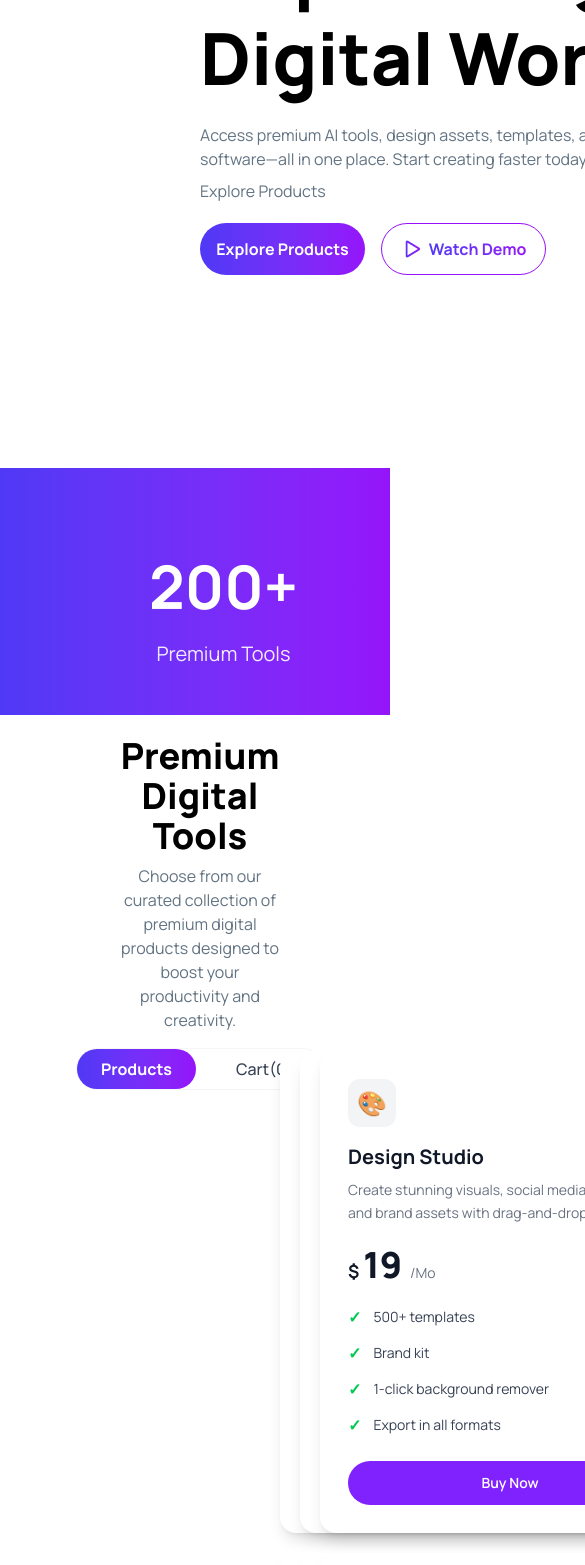
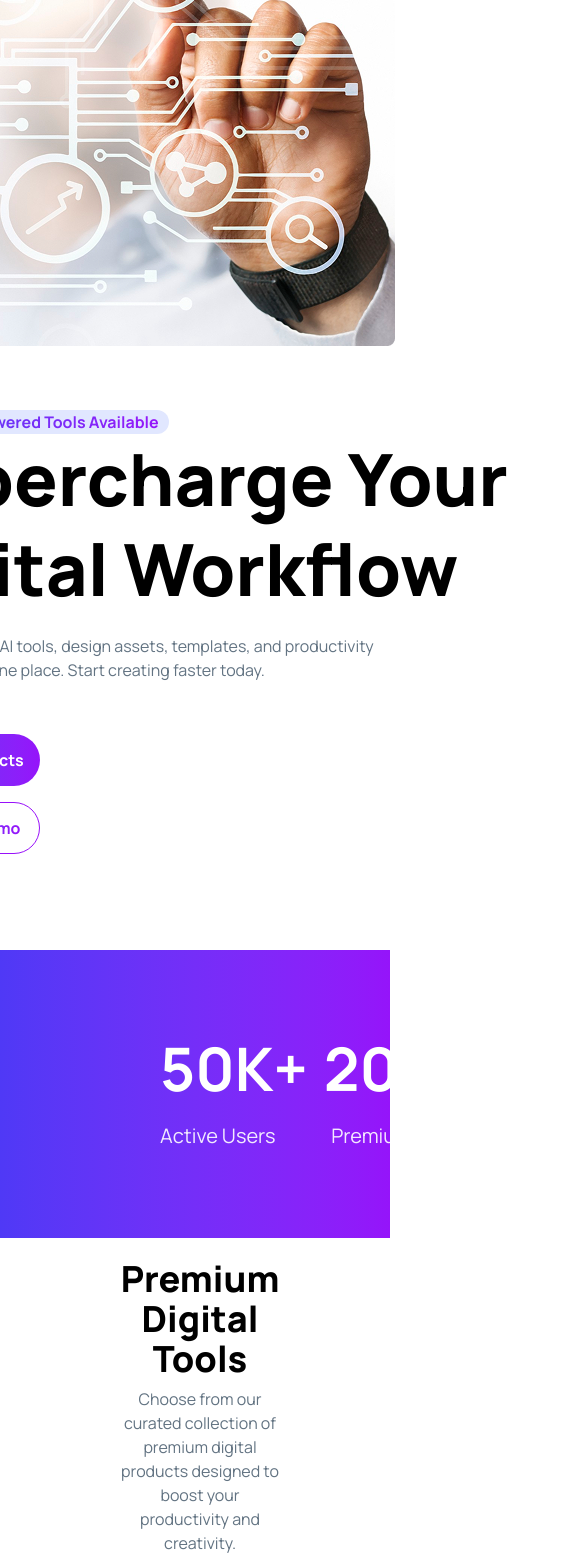
Before and after one commit to ruhul1845/A6, a React (Vite) app: page / in a window 390 px wide. Shown: the part 432-1997 px from the top of the page, 585 px wide, since content can reach past the window. Built offline with nearby package versions, Linux system fonts and the light colour scheme.

Commit message:
responsive added

```diff
--- a/src/App.jsx
+++ b/src/App.jsx
@@ -100,10 +100,11 @@ function App() {
           </div>
         </div>
       </div>
-      <div className='w-[1600px] h-[760px] grid grid-cols-1 md: grid-cols-2 gap-18 mx-50 mt-12 items-center'>
-        <div className='w-[640px] h-[406px]'>
 
-          <div className='w-[294px] h-[38px]  rounded-full bg-[#E1E7FF] flex items-center justify-center gap-2'>
+      <div className='max-w-[1600px] flex flex-col-reverse md:flex-row gap-16 mx-auto my-24 items-center'>
+        <div className='w-[640px] '>
+
+          <div className='w-[294px]   rounded-full bg-[#E1E7FF] flex items-center justify-center gap-2'>
             <img src={circle} alt="" />
             <p className='bg-linear-to-r from-[#4F39F6] to-[#9514FA] bg-clip-text text-transparent font-bold'>New: Ai-Powered Tools Available</p>
           </div>
@@ -119,7 +120,7 @@ function App() {
               Explore Products
             </p>
           </div>
-          <div className='flex gap-4'>
+          <div className='grid grid-cols-1 md:grid-cols-2 gap-4'>
             <button className='w-[165px] h-[52px] rounded-full bg-linear-to-r from-[#4F39F6] to-[#9514FA] items-center '>
               <p className='text-white font-bold'>Explore Products</p>
             </button>
@@ -129,14 +130,14 @@ function App() {
             </button>
           </div>
         </div>
-        <div className='w-[600px] h-[690px]'>
+        <div className='w-[600px] '>
 
           <img src={banner} alt="" />
         </div>
       </div>
-      <div className=' h-[247px] bg-linear-to-r from-[#4F39F6] to-[#9514FA] px-40 py-15'>
+      <div className='w-full bg-linear-to-r from-[#4F39F6] to-[#9514FA] px-40 py-15'>
 
-        <div class="flex items-center justify-center gap-50 py-7">
+        <div class=" flex items-center  justify-between gap-2 py-7">
 
           <div>
             <p class="text-6xl font-bold text-white mb-6">50K+</p>
@@ -180,7 +181,7 @@ function App() {
             </button>
           </div>
         </div>
-        <div className={activeTab === "card" ? "hidden" : "block"}>
+        <div className={`${activeTab === "card" ? "hidden" : "block"} my-3`}>
           <Suspense fallback={<LoaderCircle />}>
             <Toolcard cardArray={cardArray} onAddToCart={handleAddToCart} jsonpromise={jsonpromise} />
           </Suspense>
@@ -214,7 +215,7 @@ function App() {
         </div>
       </div>
 
-      <div className='w-full h-[700px]  bg-[#F9FAFC] mt-28 mx-auto py-30 px-40'>
+      <div className='w-full   bg-[#F9FAFC] mt-28 mx-auto py-30 px-40'>
         <div className='flex flex-col items-center justify-center'>
           <h2 className='text-3xl font-black'>Get Started In 3 Steps</h2>
           <p className='text-[#627382] mt-7'>Start using premium digital tools in minutes, not hours.</p>
@@ -224,7 +225,7 @@ function App() {
         </div>
 
       </div>
-      <div className='w-full h-[830px]  mx-auto py-30'>
+      <div className='w-full   mx-auto py-30'>
         <div className='flex flex-col items-center justify-center'>
           <h2 className='text-3xl font-black'>Simple, Transparent Pricing</h2>
           <p className='text-[#627382] mt-7'>Choose the plan that fits your needs. Upgrade or downgrade anytime.</p>
@@ -247,10 +248,10 @@ function App() {
         </div>
         <p className='text-white/80'> 14-day free trial • No credit card required • Cancel anytime</p>
       </div>
-      <div className='w-full h-[472px] pt-30 px-40  gap-4 bg-[#101727]'>
-        <div className='flex flex-row justify-between'>
+      <div className='w-full  pt-30 px-40  gap-4 bg-[#101727]'>
+        <div className='grid grid-cols-1 md:grid-cols-3 lg:grid-cols-5 space-y-3 space-x-10 justify-between'>
           <div className='flex flex-col gap-3'>
-            <h2 className='text-4xl text-white font-bold'>DigiTools</h2>
+            <h2 className='text-2xl md:text-3xl lg:text-3xl text-white font-bold'>DigiTools</h2>
             <p className='text-white/70 hover:text-white leading-6 max-w-[350px]'>Premium digital tools for creators, professionals, and businesses. Work smarter with our suite of powerful tools.
             </p>
           </div>
--- a/src/Pricing.jsx
+++ b/src/Pricing.jsx
@@ -3,7 +3,7 @@ import Pricingcard from './Pricingcard';
 const Pricing = ({ pricingPromise }) => {
     const data = use(pricingPromise);
     return (
-        <div className='grid grid-cols-3 pl-40 '  >
+        <div className='grid grid-cols-1 lg:grid-cols-3 pl-40 '  >
             {data.map((data) => (
                 <Pricingcard key={data.id} data={data} />
             ))}
--- a/src/Pricingcard.jsx
+++ b/src/Pricingcard.jsx
@@ -2,7 +2,7 @@ import React from 'react';
 
 const Pricingcard = ({ data }) => {
     return (
-        <div className={`relative flex flex-col w-100  p-8 rounded-2xl  ${data.popular ? 'bg-violet-600 text-white' : 'bg-gray-100 text-gray-900'}`}>
+        <div className={`relative flex flex-col w-96  p-8 rounded-2xl my-3  ${data.popular ? 'bg-violet-600 text-white' : 'bg-gray-100 text-gray-900'}`}>
 
             {/* Most Popular Badge */}
             {data.tag && (
--- a/src/Singlecard.jsx
+++ b/src/Singlecard.jsx
@@ -4,7 +4,7 @@ const Singlecard = ({ cardArray, single, onAddToCart }) => {
     const isAdded = cardArray.some(item => item.id === single.id);
 
     return (
-        <div className="relative bg-white rounded-2xl p-7 w-95 shadow-lg justify-center">
+        <div className="relative bg-white rounded-2xl p-7 min-w-fit shadow-lg justify-center">
 
 
             {single.tag && (
--- a/src/Toolcard.jsx
+++ b/src/Toolcard.jsx
@@ -5,7 +5,7 @@ const Toolcard = ({ cardArray, jsonpromise, onAddToCart }) => {
     const data = use(jsonpromise);
     console.log(data);
     return (
-        <div className='grid grid-cols-3 gap-5 pl-20'>
+        <div className='grid grid-cols-1  md:grid-cols-2 lg:grid-cols-3 gap-5 mx-auto justify-center '>
             {
                 data.map((single) => (
                     <Singlecard cardArray={cardArray} onAddToCart={onAddToCart} single={single} />
--- a/src/UserCard.jsx
+++ b/src/UserCard.jsx
@@ -5,10 +5,10 @@ import pack from './assets/package.png'
 
 const UserCard = () => {
     return (
-        <div className="flex gap-4 p-10  rounded-xl">
+        <div className="grid grid-cols-1 md:grid-cols-2 lg:grid-cols-3 gap-4 p-10  rounded-xl">
 
 
-            <div className="relative w-[250px] h-[300px] flex-1 flex flex-col items-center text-center p-6 border border-gray-200 rounded-xl shadow-lg">
+            <div className="relative  flex-1 flex flex-col items-center text-center p-6 border border-gray-200 rounded-xl shadow-lg">
                 <span className="absolute top-4 right-4 bg-linear-to-r from-[#4F39F6] to-[#9514FA] text-white text-xs font-bold w-10 h-10 rounded-full flex items-center justify-center">
                     01
                 </span>
@@ -21,7 +21,7 @@ const UserCard = () => {
                 </p>
             </div>
 
-            <div className="relative w-[250px] h-[300px] shadow-lg flex-1  flex flex-col items-center text-center p-6 border border-gray-200 rounded-xl">
+            <div className="relative  shadow-lg flex-1  flex flex-col items-center text-center p-6 border border-gray-200 rounded-xl">
                 <span className="absolute top-4 right-4 bg-linear-to-r from-[#4F39F6] to-[#9514FA] text-white text-xs font-bold w-10 h-10 rounded-full flex items-center justify-center">
                     02
                 </span>
@@ -35,7 +35,7 @@ const UserCard = () => {
             </div>
 
 
-            <div className="relative w-[250px] h-[300px] shadow-lg flex-1 flex flex-col items-center text-center p-6 border border-gray-200 rounded-xl">
+            <div className="relative  shadow-lg flex-1 flex flex-col items-center text-center p-6 border border-gray-200 rounded-xl">
                 <span className="absolute top-4 right-4 bg-linear-to-r from-[#4F39F6] to-[#9514FA] text-white text-xs font-bold w-10 h-10 rounded-full flex items-center justify-center">
                     03
                 </span>
```
